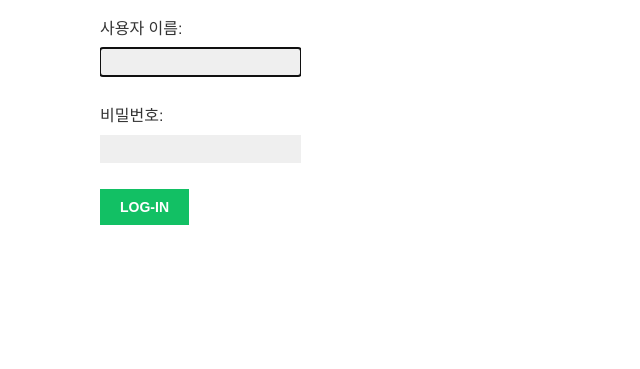
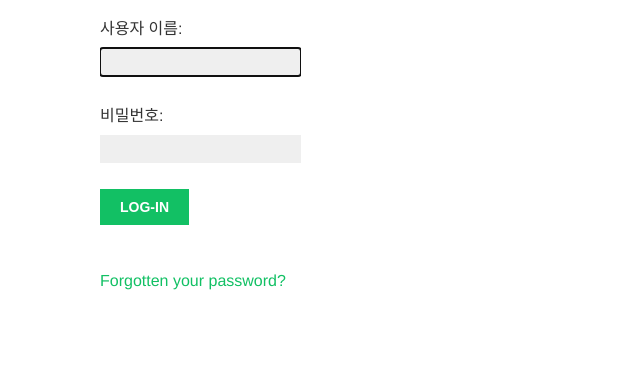
Before and after one commit to prace-prc/djangoPractice_2, a Django app: page /account/login/ in a window 1280 px wide. Shown: the part 156-525 px from the top of the page, without its empty margins (0-640 px from the left). Run offline with Django 4.2, Linux system fonts and the light colour scheme; some web fonts are replaced.

Commit message:
[기능 추가] 로그인 페이지에 패스워드 초기화 버튼 추가

```diff
--- a/account/templates/registration/login.html
+++ b/account/templates/registration/login.html
@@ -15,6 +15,11 @@
                 <input type="hidden" name="next" value="{{ next }}"/>
                 <p><input type="submit" value="Log-in"></p>
             </form>
+        <p>
+            <a href="{% url 'password_reset' %}">
+                Forgotten your password?
+            </a>
+        </p>
         </div>
     {% endif %}
 {% endblock %}
```
